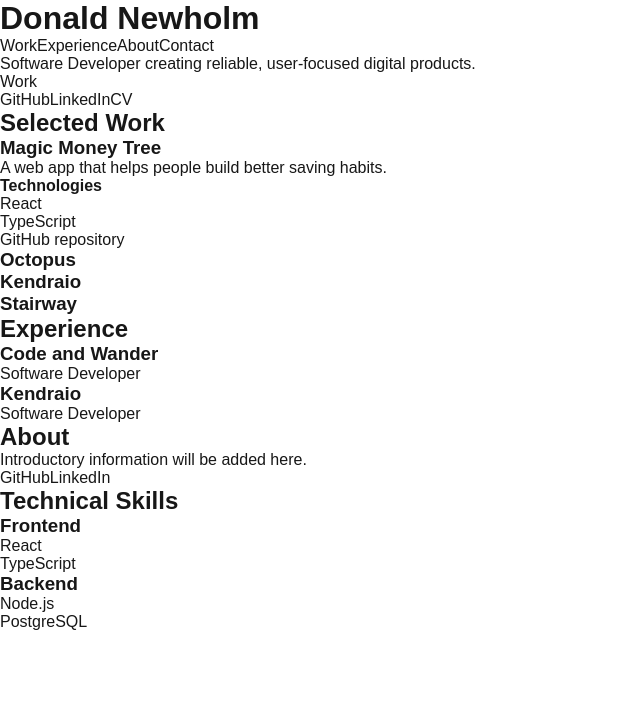
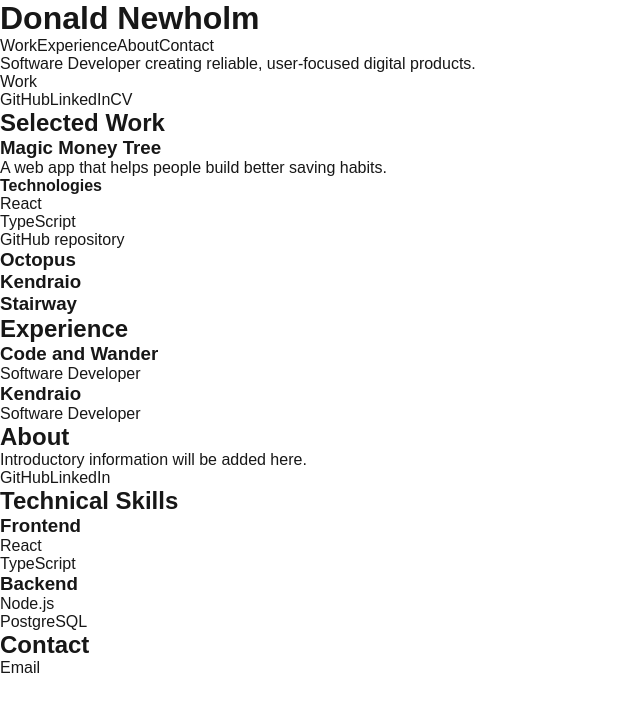
Before and after one commit to CodeKrakken/donald-newholm, a Next.js app: page / in a window 1280 px wide. Shown: the top 712 px of the page, without its empty margins (0-640 px from the left). Built offline with nearby package versions, Linux system fonts and the light colour scheme.

Commit message:
Add Contact section - tests and implementation

```diff
--- a/src/app/page.tsx
+++ b/src/app/page.tsx
@@ -6,6 +6,7 @@
 import Experience from "@/components/Experience/Experience";
 import About from "@/components/About/About";
 import Skills from "@/components/Skills/Skills";
+import Contact from "@/components/Contact/Contact";
 
 export default function Home() {
   return <>
@@ -15,5 +16,6 @@
     <Experience />
     <About />
     <Skills />
+    <Contact />
   </>;
 }
--- /dev/null
+++ b/src/components/Contact/Contact.tsx
@@ -0,0 +1,8 @@
+export default function Contact() {
+  return (
+    <section id="contact" aria-labelledby="contact-heading">
+      <h2 id="contact-heading">Contact</h2>
+      <a href="mailto:hello@donald-newholm.com">Email</a>
+    </section>
+  );
+}
```
Also changed, not shown: 1 other file (tests, documents, lock files or other folders).
